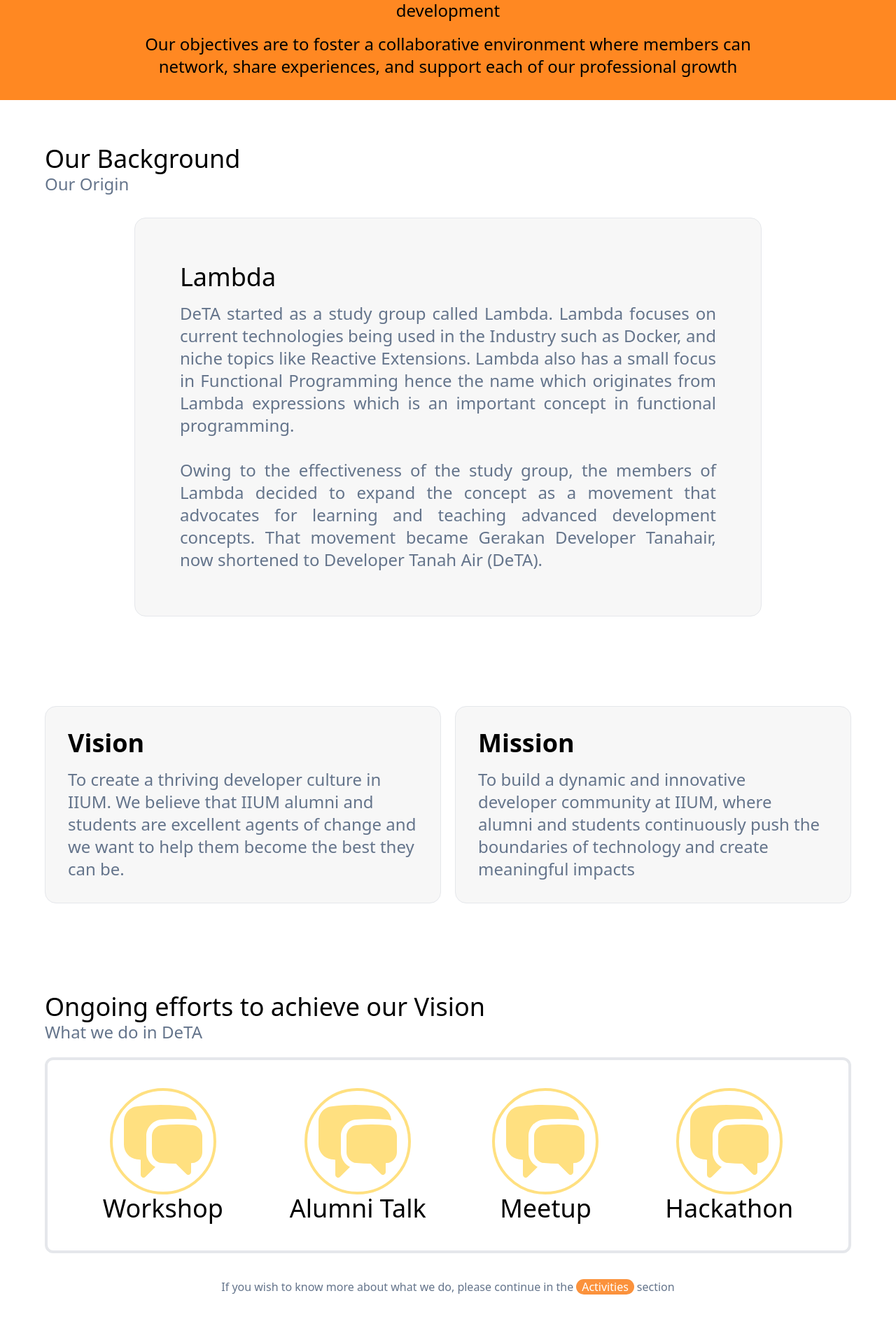
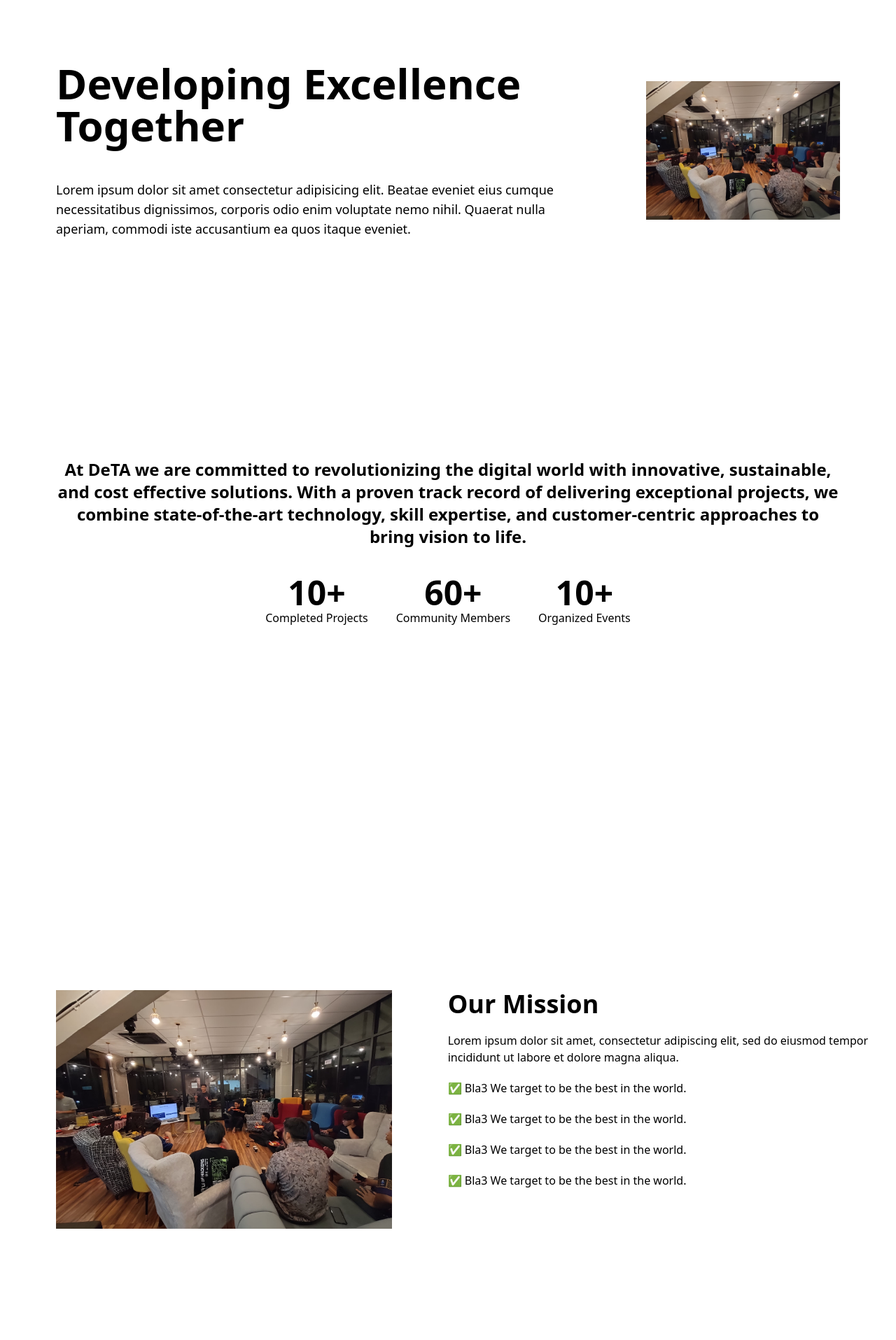
Before and after one commit to mimoimio/DeTA-Website-Test, a Next.js app: page /about in a window 1280 px wide. Shown: the part 185-2100 px from the top of the page at 70% size. Built offline with nearby package versions, Linux system fonts and the light colour scheme.

Commit message:
Added the layout of about

```diff
--- a/app/about/page.jsx
+++ b/app/about/page.jsx
@@ -2,124 +2,157 @@ import Header from "@/components/Header";
 import Card from "@/components/Card";
 import Link from "next/link";
 import Footer from "@/components/Footer";
-
+import Image from "next/image";
 import { HiChatBubbleLeftRight } from "react-icons/hi2";
 
 export default function About() {
   return (
-    <main>
+    <>
       <Header />
-      <div className="mx-auto container">
-        <div className="flex flex-col items-center gap-4 p-[2rem] md:p-[2rem]">
-          <h1 className="text-5xl md:text-7xl">Community for Developers</h1>
-          <h2 className="text-xl md:text-2xl flex-wrap xl:mx-[10rem] text-center">
-            DeTA is a community that is born in the International Islamic University Malaysia (IIUM). We consist of students that are enthusiastic in software development
-          </h2>
-          <h2 className="text-xl md:text-2xl flex-wrap xl:mx-[10rem] text-center">
-            Our objectives are to foster a collaborative environment where members can network, share experiences, and support each of our professional growth
-          </h2>
+      <div className="mx-auto h-screen flex items-center justify-center">
+        <div className="pl-20 pr-20">
+          <h1 className="text-6xl font-bold pb-12">
+            Developing Excellence Together
+          </h1>
+          <p className="text-lg">
+            Lorem ipsum dolor sit amet consectetur adipisicing elit. Beatae
+            eveniet eius cumque necessitatibus dignissimos, corporis odio enim
+            voluptate nemo nihil. Quaerat nulla aperiam, commodi iste
+            accusantium ea quos itaque eveniet.
+          </p>
         </div>
-        <div className="flex flex-col bg-white p-4 gap-4 sm:p-16 sm:gap-4">
-          <div className="pb-4">
-            <p className="text-2xl md:text-4xl">Our Background</p>
-            <p className="text-slate-500 md:text-2xl">Our Origin</p>
+        <div className="pr-20 flex justify-center">
+          <Image
+            src="/images/DetaMeetup7.png"
+            alt="gambar"
+            width={700}
+            height={700}
+            className="object-cover mix-blend-multiply bg-black"
+          />
+        </div>
+      </div>
+
+      <div className="mx-auto h-screen text-center pt-10">
+        <div className="px-20">
+          <h1 className="text-2xl font-semibold">
+            At DeTA we are committed to revolutionizing the digital world with
+            innovative, sustainable, and cost effective solutions. With a proven
+            track record of delivering exceptional projects, we combine
+            state-of-the-art technology, skill expertise, and customer-centric
+            approaches to bring vision to life.
+          </h1>
+        </div>
+        <div className="flex space-x-10 pt-10 justify-center">
+          <div className="text-center">
+            <h1 className="text-5xl font-bold">10+</h1>
+            <p>Completed Projects</p>
           </div>
-          <div className="flex flex-col rounded-2xl p-4 md:p-16 md:mx-32 bg-[#F7F7F7] border hover:bg-[#F2F2F2]">
-            <p className="text-2xl md:text-4xl mb-4">Lambda</p>
-            <p className="text-slate-500 md:text-2xl text-justify">
-              DeTA started as a study group called Lambda. Lambda focuses on current
-              technologies being used in the Industry such as Docker, and niche topics
-              like Reactive Extensions. Lambda also has a small focus in Functional
-              Programming hence the name which originates from Lambda expressions which
-              is an important concept in functional programming.
-              <br/><br/>
-              Owing to the effectiveness of the study group, the members of Lambda
-              decided to expand the concept as a movement that advocates for learning
-              and teaching advanced development concepts. That movement became Gerakan
-              Developer Tanahair, now shortened to Developer Tanah Air (DeTA).
-            </p>
+          <div className="text-center">
+            <h1 className="text-5xl font-bold">60+</h1>
+            <p>Community Members</p>
+          </div>
+          <div className="text-center">
+            <h1 className="text-5xl font-bold">10+</h1>
+            <p>Organized Events</p>
           </div>
         </div>
+      </div>
 
-        <div className="grid grid-cols-2 bg-white p-4 gap-4 sm:p-16 sm:gap-5">
-          <Card
-            title={"Vision"}
-            desc={
-              "To create a thriving developer culture in IIUM.  We believe that IIUM alumni and students are excellent agents of change and we want to help them become the best they can be."
-            }
+      <div className="mx-auto h-screen  flex">
+      <div className="pl-20 pr-20">
+          <Image
+            src="/images/DetaMeetup7.png"
+            alt="gambar"
+            width={700}
+            height={700}
+            className="object-cover mix-blend-multiply bg-black"
           />
-          <Card
-            title={"Mission"}
-            desc={
-              "To build a dynamic and innovative developer community at IIUM, where alumni and students continuously push the boundaries of technology and create meaningful impacts"
-            }
+        </div>
+        <div>
+          <h1 className="text-4xl font-bold pb-5">
+              Our Mission
+          </h1>
+          <h2 className=" pb-5">
+          Lorem ipsum dolor sit amet, consectetur adipiscing elit, sed do eiusmod tempor incididunt ut labore et dolore magna aliqua.
+          </h2>
+          <h3 className="space-y-5">
+            <p> ✅ Bla3 We target to be the best in the world.</p>
+            <p> ✅ Bla3 We target to be the best in the world.</p>
+            <p> ✅ Bla3 We target to be the best in the world.</p>
+            <p> ✅ Bla3 We target to be the best in the world.</p>
+          </h3>
+        </div>
+      </div>
+
+      <div className="mx-auto h-screen  flex">
+      <div className="pl-20">
+          <h1 className="text-4xl font-bold pb-5">
+              Our Mission
+          </h1>
+          <h2 className=" pb-5">
+          Lorem ipsum dolor sit amet, consectetur adipiscing elit, sed do eiusmod tempor incididunt ut labore et dolore magna aliqua.
+          </h2>
+          <h3 className="space-y-5">
+            <p> ✅ Bla3 We target to be the best in the world.</p>
+            <p> ✅ Bla3 We target to be the best in the world.</p>
+            <p> ✅ Bla3 We target to be the best in the world.</p>
+            <p> ✅ Bla3 We target to be the best in the world.</p>
+          </h3>
+        </div>
+      <div className="pr-20">
+          <Image
+            src="/images/DetaMeetup7.png"
+            alt="gambar"
+            width={700}
+            height={700}
+            className="object-cover mix-blend-multiply bg-black"
           />
         </div>
 
-        <div className="flex flex-col bg-white p-4 gap-1 md:p-16 md:gap-5">
-          <div className="">
-            <p className="text-2xl md:text-4xl">Ongoing efforts to achieve our Vision</p>
-            <p className="text-slate-500 md:text-2xl">What we do in DeTA</p>
-          </div>
+      </div>
 
-          <div className="grid grid-cols-2 grid-rows-2 gap-4 md:flex md:justify-evenly border-4 rounded-xl py-10">
-            {/* border-cyan-500 text-cyan-500*/}
-            <div className="flex flex-col items-center">
-              <div className=" border-4 border-[#ffe080] rounded-full p-2 w-min">
-                <HiChatBubbleLeftRight className="text-4xl md:text-9xl text-[#ffe080]" />
-              </div>
-              <p className="text-2xl md:text-4xl">Workshop</p>
-            </div>
-            <div className="flex flex-col items-center">
-              <div className=" border-4 border-[#ffe080] rounded-full p-2 w-min">
-                <HiChatBubbleLeftRight className="text-4xl md:text-9xl text-[#ffe080]" />
-              </div>
-              <p className="text-2xl md:text-4xl">Alumni Talk</p>
-            </div>
-            <div className="flex flex-col items-center">
-              <div className=" border-4 border-[#ffe080] rounded-full p-2 w-min">
-                <HiChatBubbleLeftRight className="text-4xl md:text-9xl text-[#ffe080]" />
-              </div>
-              <p className="text-2xl md:text-4xl">Meetup</p>
-            </div>
-            <div className="flex flex-col items-center">
-              <div className=" border-4 border-[#ffe080] rounded-full p-2 w-min">
-                <HiChatBubbleLeftRight className="text-4xl md:text-9xl text-[#ffe080]" />
-              </div>
-              <p className="text-2xl md:text-4xl">Hackathon</p>
-            </div>
-          </div>
-          <p className="text-slate-500 text-center p-4">
-            If you wish to know more about what we do, please continue in the
-            <Link href={"activities"} className="bg-orange-400 h-min px-2 hover:bg-orange-500 text-white duration-150 rounded-xl mx-1">
-              Activities
-            </Link>section
-          </p>
-          {/*
-          <div className="flex flex-col shadow-xl rounded-2xl p-4 md:p-16 md:mx-64 ">
-            <p className="text-xl md:text-2xl mb-4">
-              Eventful and Active Continuous Programs
-            </p>
-            <p className="text-slate-500 md:text-2xl">
-              As a community of growing young developers, we prioritize our
-              learning and experience. We have _____ _____ _____ _____ _____ _____
-              _____ from _____ _____ _____ _____ to _____ _____ _____ _____ _____,
-              finally, _____ _____ _____ _____.
-            </p>
-          </div>
-
-          <div className="flex flex-col shadow-xl rounded-2xl p-4 md:p-16 md:mx-64 ">
-            <p className="text-2xl md:text-4xl mb-4">Study and Sharing</p>
-            <p className="text-slate-500 md:text-2xl">
-              As a community of growing young developers, we prioritize our
-              learning and experience. We have _____ _____ _____ _____ _____ _____
-              _____ from _____ _____ _____ _____ to _____ _____ _____ _____ _____,
-              finally, _____ _____ _____ _____.
-            </p>
-          </div> */}
+      <div className="mx-auto h-screen  flex">
+      <div className="pl-20 pr-20">
+          <Image
+            src="/images/DetaMeetup7.png"
+            alt="gambar"
+            width={700}
+            height={700}
+            className="object-cover mix-blend-multiply bg-black"
+          />
+        </div>
+        <div>
+          <h1 className="text-4xl font-bold pb-5">
+              Our Mission
+          </h1>
+          <h2 className=" pb-5">
+          Lorem ipsum dolor sit amet, consectetur adipiscing elit, sed do eiusmod tempor incididunt ut labore et dolore magna aliqua.
+          </h2>
+          <h3 className="space-y-5">
+            <p> ✅ Bla3 We target to be the best in the world.</p>
+            <p> ✅ Bla3 We target to be the best in the world.</p>
+            <p> ✅ Bla3 We target to be the best in the world.</p>
+            <p> ✅ Bla3 We target to be the best in the world.</p>
+          </h3>
         </div>
       </div>
-      <Footer />
-    </main>
+
+      <div className="mx-auto bg-black text-white text-center pb-32">
+  <h1 className="font-semibold text-6xl p-5">
+    How <span className="bg-orange-600">We</span> Do Work
+  </h1>
+  <p className="text-2xl font-light p-5">
+    Lorem ipsum dolor sit amet, consectetur adipiscing elit, sed do eiusmod tempor incididunt ut labore et dolore magna aliqua.
+  </p>
+  <Image
+    src="/images/DetaMeetup7.png"
+    alt="gambar"
+    width={500} // reduced from 700
+    height={500}
+    className="mx-auto "
+  />
+</div>
+<Footer />
+    </>
   );
 }
```
